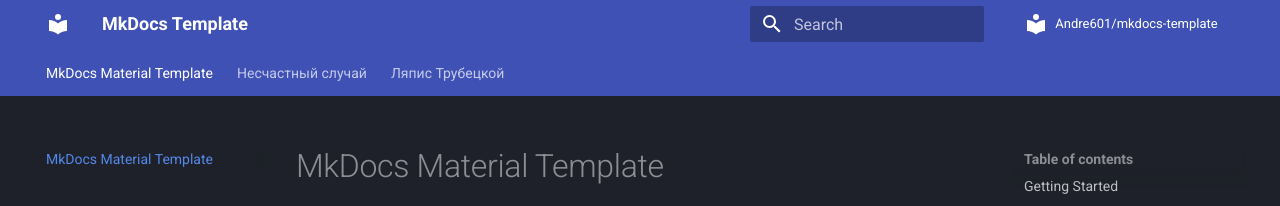
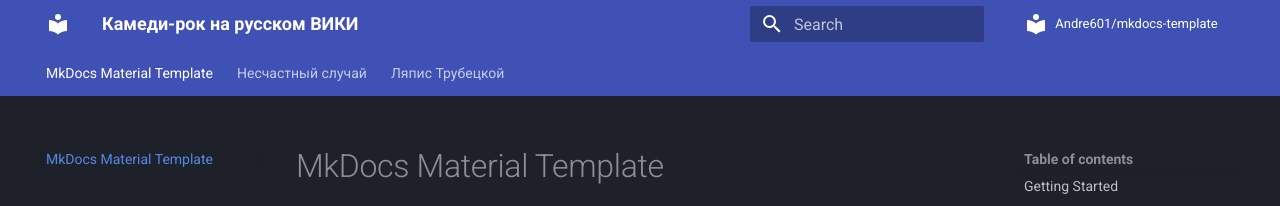
Before and after one commit to utkorose/ru-comedy-rock, an MkDocs documentation site: the page built from docs/index.md, in a window 1280 px wide. Shown: the top 206 px of the page. Built offline with MkDocs 1.6.1 and Material for MkDocs 9.7.7, drawn with Linux system fonts in a browser that asks for light colours; comment, search, counter and statistics services are not loaded.

Commit message:
Update mkdocs.yml

```diff
--- a/mkdocs.yml
+++ b/mkdocs.yml
@@ -27,9 +27,9 @@
 # | - https://www.mkdocs.org/user-guide/configuration/#site_url                                            |
 # |                                                                                                        |
 # +--------------------------------------------------------------------------------------------------------+
-site_name: MkDocs Template
-site_description: 'A template for future MkDocs wikis'
-site_author: 'Andre_601'
+site_name: Камеди-рок на русском ВИКИ
+site_description: 'Когда рок соединяется с весельем'
+site_author: 'Славелий Роза'
 site_url: https://utkorose.ru/ru-comedy-rock/
 
 
```
